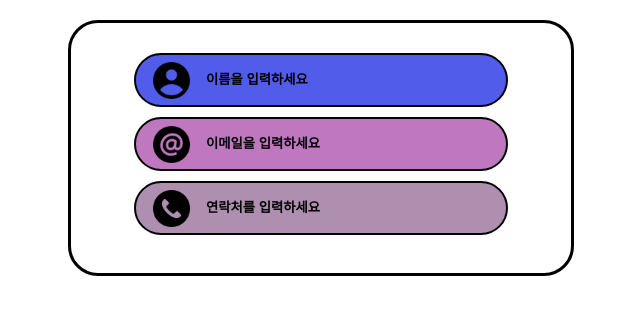
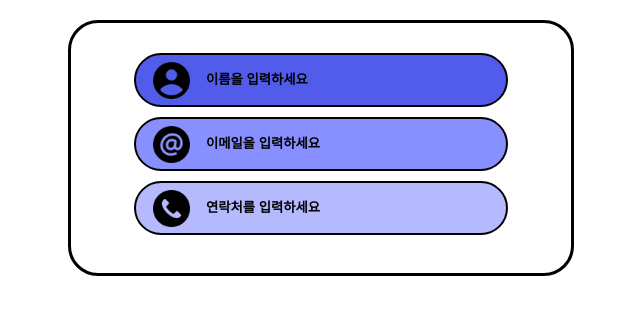
Before and after one commit to knknkn0928/Assignment-repo, a plain HTML site: page 20230412_backgroundEx/230412_backgroundEx.html in a window 1280 px wide. Shown: the whole page, without its empty margins (319-959 px from the left). Drawn offline with Linux system fonts and the light colour scheme.

Commit message:
20230412 과제 추가 수정

```diff
--- a/20230412_backgroundEx/230412_backgroundEx.html
+++ b/20230412_backgroundEx/230412_backgroundEx.html
@@ -40,19 +40,19 @@
         }
 
         .email input {
-            background-color: #8088;
+            background-color: #8890ff;
             background-image: url(email.png);
 
             margin:10px;
         }
 
         .call input {
-            background-color: #a8ae;
+            background-color: #b5baff;
             background-image: url(call.png);
         }
 
         input:hover {
-            background-color: #d5d9ff;
+            background-color: #e0e0eb;
         }
 
         input:focus {
```
